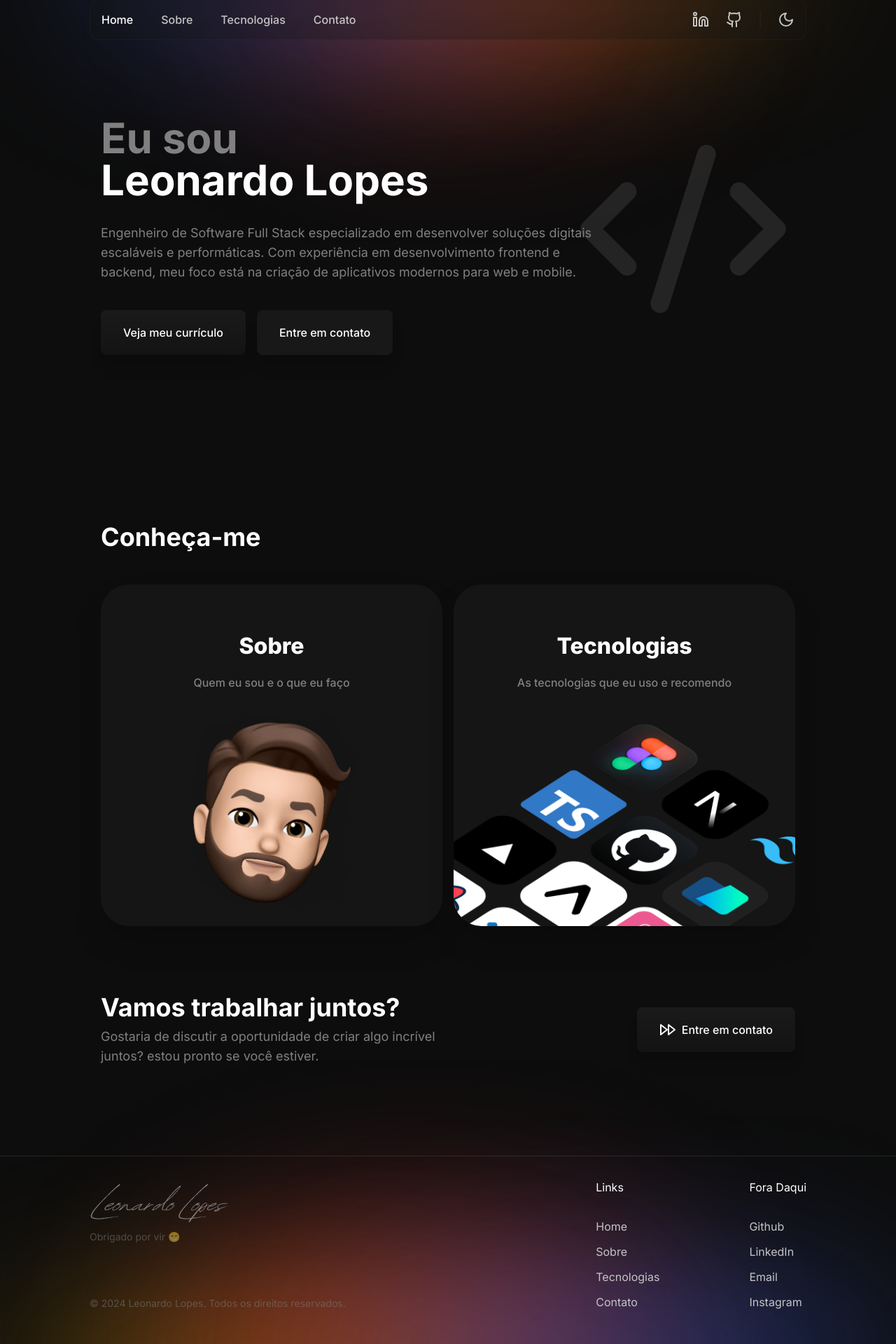
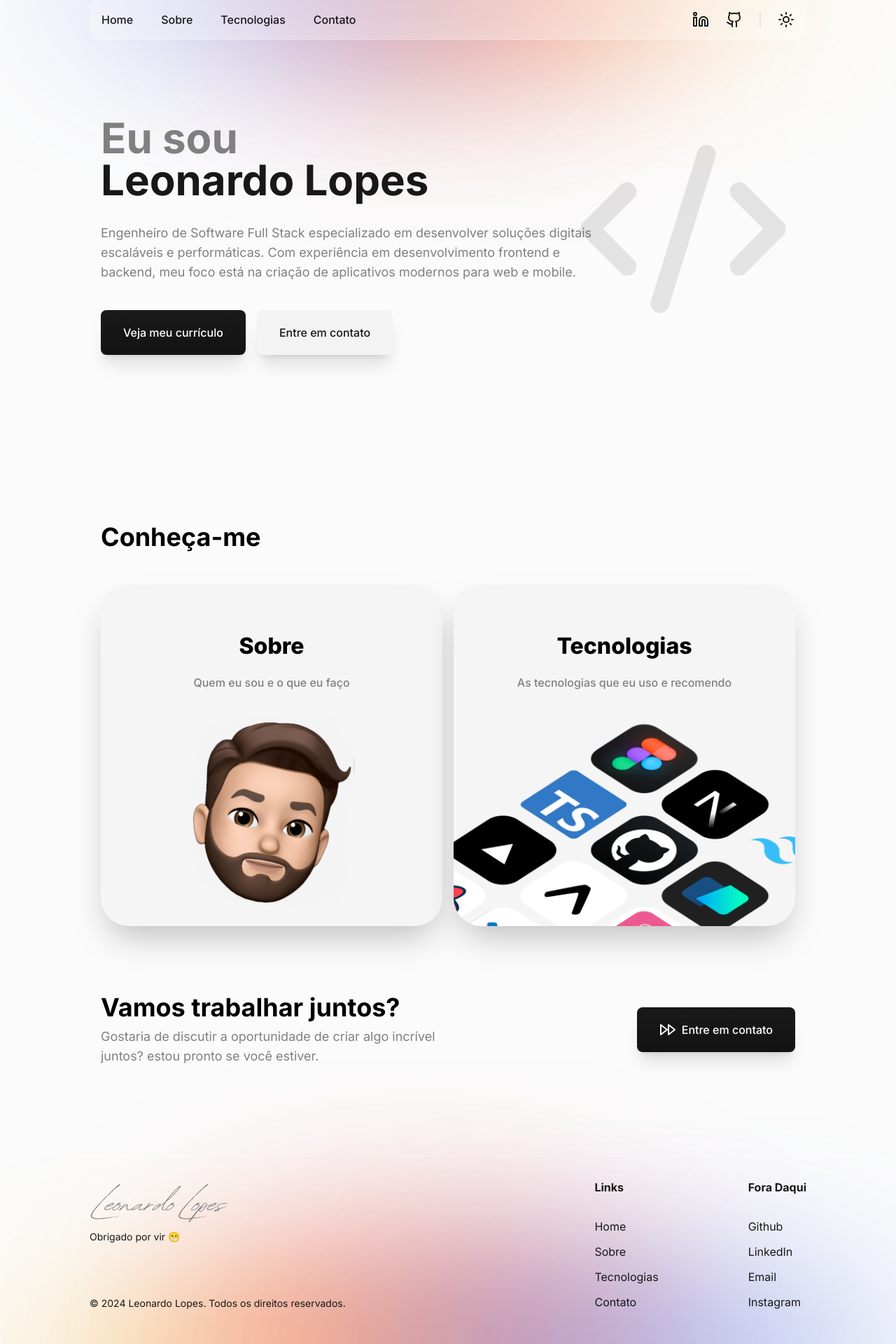
Before and after one commit to LeonardoWlopes/leonardolopes.tech, a Next.js app: page / in a window 1280 px wide. Shown: the part 25-1945 px from the top of the page at 70% size. Built offline with nearby package versions, Linux system fonts and the light colour scheme; no server answers.

Commit message:
feat: home light theme

```diff
--- a/biome.json
+++ b/biome.json
@@ -17,7 +17,8 @@
 			"recommended": true,
 			"correctness": {
 				"noUnusedImports": "warn",
-				"noUnusedVariables": "warn"
+				"noUnusedVariables": "warn",
+				"useExhaustiveDependencies": "off"
 			},
 			"nursery": {
 				"useSortedClasses": "warn"
--- a/package.json
+++ b/package.json
@@ -17,9 +17,11 @@
 		"@t3-oss/env-nextjs": "^0.9.2",
 		"@vercel/analytics": "^1.2.2",
 		"@vercel/speed-insights": "^1.0.10",
+		"class-variance-authority": "^0.7.0",
 		"knip": "^5.2.2",
 		"lucide-react": "^0.360.0",
 		"next": "14.1.4",
+		"next-themes": "^0.3.0",
 		"react": "^18",
 		"react-dom": "^18",
 		"sharp": "^0.33.2",
--- a/src/app/globals.css
+++ b/src/app/globals.css
@@ -5,15 +5,15 @@
 @layer base {
 	:root {
 		--main-bg: #FBFBFB;
-		--primary: ffffff;
-		--secondary: #ffffff;
-		--primary-border: ffffff
+		--primary: #181818;
+		--primary-border: #ffffff40;
+		--card: #f5f5f5;
 	}
 
 	.dark {
 		--main-bg: #0D0D0D;
-		--primary: #808080;
-		--secondary: #ffffff;
-		--primary-border: #5E5E5e1a
+		--primary: #ffffff;
+		--primary-border: #5353534d;
+		--card: #151515;
 	}
 }
--- a/src/app/layout.tsx
+++ b/src/app/layout.tsx
@@ -18,6 +18,9 @@ import { GoogleAnalytics } from '@next/third-parties/google'
 import { env } from '@/env'
 import { twMerge } from 'tailwind-merge'
 import { CONSTANTS } from '@/utils/constants'
+
+// providers
+import { ThemeProvider } from '@/providers/theme-provider'
 
 // next
 const inter = Inter({ subsets: ['latin'] })
@@ -50,7 +53,7 @@ export default function RootLayout({
 	children: React.ReactNode
 }>) {
 	return (
-		<html lang="pt-BR" className="dark">
+		<html lang="pt-BR" className="dark" style={{ colorScheme: 'dark' }}>
 			<body
 				className={twMerge(
 					'relative flex min-h-screen flex-col items-center overflow-x-hidden bg-main-bg antialiased',
@@ -65,13 +68,15 @@ export default function RootLayout({
 					priority
 				/>
 
-				<Header />
+				<ThemeProvider>
+					<Header />
 
-				<main className="flex w-full max-w-limit flex-col px-4 pt-24 pb-32 sm:pt-48">
-					{children}
-				</main>
+					<main className="flex w-full max-w-limit flex-col px-4 pt-24 pb-32 sm:pt-48">
+						{children}
+					</main>
 
-				<Footer />
+					<Footer />
+				</ThemeProvider>
 
 				<Image
 					className="-z-10 -bottom-1 absolute w-full max-w-screen-2xl object-none"
--- a/src/app/page.tsx
+++ b/src/app/page.tsx
@@ -16,14 +16,14 @@ export default function Home() {
 	return (
 		<div className="flex w-full max-w-limit flex-col">
 			<section className="relative mb-32 flex flex-col sm:mb-60">
-				<h1 className="mb-8 font-bold text-4xl text-primary md:text-6xl sm:text-5xl">
+				<h1 className="mb-8 font-bold text-4xl text-dark-gray md:text-6xl sm:text-5xl">
 					Eu sou <br />
-					<strong className="font-bold text-secondary">
+					<strong className="font-bold text-primary">
 						Leonardo Lopes
 					</strong>
 				</h1>
 
-				<p className="mb-10 max-w-[730px] text-start text-primary text-sm md:text-lg">
+				<p className="mb-10 max-w-[730px] text-start text-dark-gray text-sm md:text-lg">
 					Engenheiro de Software Full Stack especializado em
 					desenvolver soluções digitais escaláveis e performáticas.
 					Com experiência em desenvolvimento frontend e backend, meu
@@ -33,7 +33,7 @@ export default function Home() {
 
 				<div className="m-auto flex max-w-64 flex-col gap-4 sm:m-0 sm:max-w-full sm:flex-row">
 					<Link href={env.CV_URL} target="_blank">
-						<Button className="w-full" data-cy="resume-button">
+						<Button className="w-full"  data-cy="resume-button">
 							Veja meu currículo
 						</Button>
 					</Link>
@@ -49,7 +49,7 @@ export default function Home() {
 					</Link>
 				</div>
 
-				<CodeXml className="absolute right-0 hidden h-80 w-80 text-primary opacity-20 sm:block" />
+				<CodeXml className="absolute right-0 hidden h-80 w-80 text-primary opacity-10 sm:block" />
 			</section>
 
 			<section className="mb-24 grid grid-cols-1 justify-items-center gap-4 md:grid-cols-2 md:justify-items-start">
@@ -103,7 +103,7 @@ export default function Home() {
 						Vamos trabalhar juntos?
 					</h2>
 
-					<p className="text-start text-primary text-sm md:text-lg">
+					<p className="text-start text-dark-gray text-sm md:text-lg">
 						Gostaria de discutir a oportunidade de criar algo
 						incrível juntos? estou pronto se você estiver.
 					</p>
--- a/src/components/button.tsx
+++ b/src/components/button.tsx
@@ -1,18 +1,26 @@
+import { cva, type VariantProps } from 'class-variance-authority'
 import type { ComponentProps } from 'react'
 
 // utils
 import { twMerge } from 'tailwind-merge'
 
 // types
-interface IButtonProps extends ComponentProps<'button'> {
-	variant?: keyof typeof VARIANTS
-}
+interface IButtonProps
+	extends ComponentProps<'button'>,
+		VariantProps<typeof buttonVariants> {}
 
-const VARIANTS = {
-	primary:
-		'text-secondary shadow-xl  bg-gradient-to-b from-[#1a1a1a] to-[#131313] transition-colors duration-500 ease-in-out hover:from-[#131313] hover:to-[#1a1a1a]',
-	secondary: 'text-secondary shadow-xl bg-onyx hover:bg-onyx/80',
-}
+const buttonVariants = cva(
+	'flex cursor-pointer justify-center gap-2 rounded-lg px-8 py-[20px] font-medium text-primary transition-all duration-200 ease-in-out shadow-xl',
+	{
+		variants: {
+			variant: {
+				primary:
+					'bg-gradient-to-b from-[#1a1a1a] to-[#131313] transition-colors duration-500 ease-in-out hover:from-[#131313] hover:to-[#1a1a1a] text-white',
+				secondary: 'dark:text-secondary dark:bg-onyx bg-faint-white dark:hover:bg-onyx/80',
+			},
+		},
+	},
+)
 
 export function Button({
 	type,
@@ -23,11 +31,7 @@ export function Button({
 	return (
 		<button
 			type={type}
-			className={twMerge(
-				'flex cursor-pointer justify-center gap-2 rounded-lg px-8 py-[20px] font-medium text-primary transition-all duration-200 ease-in-out',
-				VARIANTS[variant],
-				className,
-			)}
+			className={twMerge(buttonVariants({ className, variant }))}
 			{...rest}
 		/>
 	)
--- a/src/components/footer.tsx
+++ b/src/components/footer.tsx
@@ -26,16 +26,16 @@ export function Footer() {
 	const currentYear = new Date().getFullYear()
 
 	return (
-		<footer className="flex w-full justify-center border-white/10 border-t px-4 pt-8 pb-24 sm:pb-11">
+		<footer className="flex w-full justify-center border-primary-border border-t px-4 pt-8 pb-24 sm:pb-11">
 			<div className="flex w-full max-w-limit flex-col-reverse justify-between gap-8 md:flex-row">
 				<div className="flex flex-col">
 					<Image src={signature} alt="Leonardo Lopes" width={200} />
 
-					<p className="mb-8 text-medium-gray text-sm sm:mb-auto">
+					<p className="mb-8 text-onyx dark:text-dark-gray/50 text-sm sm:mb-auto">
 						Obrigado por vir 😁
 					</p>
 
-					<p className="text-medium-gray text-sm">
+					<p className="text-onyx dark:text-dark-gray/50 text-sm">
 						© {currentYear} Leonardo Lopes. Todos os direitos
 						reservados.
 					</p>
@@ -43,7 +43,7 @@ export function Footer() {
 
 				<div className="flex gap-16 text-base text-light-gray sm:gap-32">
 					<div className="flex flex-col">
-						<span className="mb-8 text-secondary">Links</span>
+						<span className="mb-8 dark:text-primary font-bold text-onyx">Links</span>
 
 						<ul
 							className="flex flex-col gap-3"
@@ -51,14 +51,19 @@ export function Footer() {
 						>
 							{NAV_LINKS.map(({ href, label }) => (
 								<li key={label}>
-									<Link href={href}>{label}</Link>
+									<Link
+										className="dark:text-light-gray text-onyx"
+										href={href}
+									>
+										{label}
+									</Link>
 								</li>
 							))}
 						</ul>
 					</div>
 
 					<div className="flex flex-col">
-						<span className="mb-8 text-secondary">Fora Daqui</span>
+						<span className="mb-8 dark:text-primary font-bold text-onyx">Fora Daqui</span>
 
 						<ul
 							className="flex flex-col gap-3"
@@ -66,7 +71,11 @@ export function Footer() {
 						>
 							{ELSE_WHERE_LINKS.map(({ href, label }) => (
 								<li key={label}>
-									<Link href={href} target="_blank">
+									<Link
+										className="dark:text-light-gray text-onyx"
+										href={href}
+										target="_blank"
+									>
 										{label}
 									</Link>
 								</li>
--- a/src/components/header.tsx
+++ b/src/components/header.tsx
@@ -1,25 +1,14 @@
-'use client'
-
 // components
 import Link from 'next/link'
 
 // utils
-import { twMerge } from 'tailwind-merge'
 import { CONSTANTS } from '@/utils/constants'
 
 // assets
-import {
-	Linkedin,
-	Github,
-	Home,
-	UserRound,
-	Atom,
-	Mail,
-	Moon,
-} from 'lucide-react'
+import { Linkedin, Github, Home, UserRound, Atom, Mail } from 'lucide-react'
 
-// next
-import { usePathname } from 'next/navigation'
+// components
+import { ThemeSwitch } from './theme-switch'
 
 const NAV_LINKS = [
 	{ label: 'Home', href: '/', Icon: Home },
@@ -29,31 +18,20 @@ const NAV_LINKS = [
 ]
 
 export function Header() {
-	const path = usePathname()
-
-	// const ThemeIcon = theme === 'dark' ? Moon : Sun
-	const ThemeIcon = Moon
-
 	return (
-		<header className="fixed bottom-8 z-10 flex w-[calc(100vw-32px)] max-w-limit justify-between rounded-xl border border-primary-border bg-[#181818]/60 p-4 text-light-gray backdrop-blur-sm sm:top-6 sm:bottom-[unset] sm:mb-32 sm:bg-[#181818]/30">
+		<header className="fixed bottom-8 z-10 flex w-[calc(100vw-32px)] max-w-limit justify-between rounded-xl border border-primary-border bg-white/60 p-4 text-light-gray backdrop-blur-sm sm:top-6 sm:bottom-[unset] sm:mb-32 dark:bg-onyx/60 dark:sm:bg-onyx/30 sm:bg-white/30">
 			<div className="flex flex-1 items-center">
 				<ul
 					className="flex flex-1 justify-evenly gap-10 sm:items-center sm:justify-start"
 					data-cy="header-navigation"
 				>
 					{NAV_LINKS.map(({ href, label, Icon }) => {
-						const isActive = path === href
-
 						return (
 							<li key={href}>
 								<Link
-									className={twMerge(
-										'font-medium text-base',
-										isActive
-											? 'text-secondary'
-											: 'text-light-gray',
-										'sm:hover:text-light-gray/80',
-									)}
+									className={
+										'font-medium text-base text-primary dark:hover:text-light-gray/80 dark:text-light-gray hover:text-primary/80'
+									}
 									href={href}
 								>
 									<span className="hidden sm:flex">
@@ -71,7 +49,7 @@ export function Header() {
 			</div>
 
 			<div
-				className="hidden items-center gap-6 sm:flex"
+				className="hidden items-center gap-6 text-primary sm:flex dark:text-light-gray"
 				data-cy="header-external-links"
 			>
 				<Link href={CONSTANTS.LINKEDIN_URL} target="_blank">
@@ -83,9 +61,9 @@ export function Header() {
 				</Link>
 			</div>
 
-			<div className="mx-6 w-[1px] border border-primary-border" />
+			<div className="mx-6 w-[1px] border dark:border-primary-border" />
 
-			<ThemeIcon className="cursor-pointer" />
+			<ThemeSwitch />
 		</header>
 	)
 }
--- a/src/components/know-card.tsx
+++ b/src/components/know-card.tsx
@@ -19,7 +19,7 @@ export function KnowCard({
 }: IKnowCardProps) {
 	return (
 		<Link
-			className="relative flex aspect-square w-full max-w-[500px] flex-col items-center overflow-hidden rounded-[40px] bg-[#151515] pt-16 shadow-2xl"
+			className='relative flex aspect-square w-full max-w-[500px] flex-col items-center overflow-hidden rounded-[40px] bg-card pt-16 shadow-2xl'
 			href={href}
 			data-cy="know-card"
 		>
@@ -27,7 +27,7 @@ export function KnowCard({
 				{title}
 			</span>
 
-			<p className="mb-auto text-center font-medium text-base text-primary">
+			<p className="mb-auto text-center font-medium text-dark-gray">
 				{description}
 			</p>
 
--- /dev/null
+++ b/src/components/theme-switch.tsx
@@ -0,0 +1,35 @@
+'use client'
+
+import { useCallback } from 'react'
+
+// assets
+import { Moon, Sun } from 'lucide-react'
+
+// hooks
+import { useTheme } from 'next-themes'
+
+export function ThemeSwitch() {
+	const { setTheme } = useTheme()
+
+	const handleDarkTheme = useCallback(() => {
+		setTheme('dark')
+	}, [])
+
+	const handleLightTheme = useCallback(() => {
+		setTheme('light')
+	}, [])
+
+	return (
+		<div className="text-primary dark:text-light-gray">
+			<Moon
+				className='hidden cursor-pointer dark:flex'
+				onClick={handleLightTheme}
+			/>
+
+			<Sun
+				className="flex cursor-pointer dark:hidden"
+				onClick={handleDarkTheme}
+			/>
+		</div>
+	)
+}
--- /dev/null
+++ b/src/providers/theme-provider.tsx
@@ -0,0 +1,18 @@
+'use client'
+
+import { ThemeProvider as NextThemesProvider } from 'next-themes'
+import type { ThemeProviderProps } from 'next-themes/dist/types'
+
+export function ThemeProvider({ children, ...props }: ThemeProviderProps) {
+	return (
+		<NextThemesProvider
+			attribute="class"
+			defaultTheme="system"
+			enableSystem
+			disableTransitionOnChange
+			{...props}
+		>
+			{children}
+		</NextThemesProvider>
+	)
+}
--- a/tailwind.config.ts
+++ b/tailwind.config.ts
@@ -11,15 +11,16 @@ const config: Config = {
 		extend: {
 			colors: {
 				'main-bg': 'var(--main-bg)',
+				card: 'var(--card)',
+
 				primary: 'var(--primary)',
-				secondary: 'var(--secondary)',
 				'primary-border': 'var(--primary-border)',
 
+				'dark-gray': '#808080',
+				'medium-gray': '#80808080',
 				'light-gray': '#C5C5C5',
-				'medium-gray': 'rgba(128, 128, 128, 0.5)',
-				'dark-gray': '#808080',
 				onyx: '#181818',
-				'card-border': '#383737',
+				'faint-white': '#F3F3F3',
 			},
 			maxWidth: {
 				limit: '1024px',
```
Also changed, not shown: 1 other file (tests, documents, lock files or other folders).
